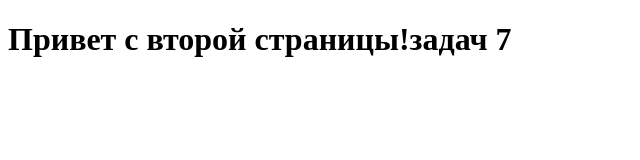
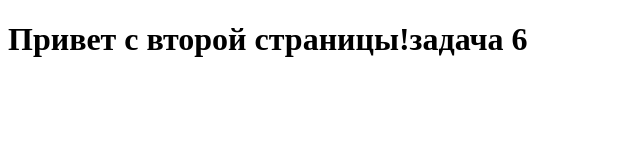
Before and after one commit to semin774-coder/semin774.github.io, a plain HTML site: page page2.html in a window 1280 px wide. Shown: the full height of the page, 0-640 px from the left. Drawn offline with Linux system fonts and the light colour scheme.

Commit message:
Update page2.html

```diff
--- a/page2.html
+++ b/page2.html
@@ -3,11 +3,11 @@
 <head>
     <meta charset="UTF-8">
     <meta name="viewport" content="width=device-width, initial-scale=1.0">
-    <title>Вторая страница задача 7</title>
+    <title>Вторая страница задача 6</title>
 
 </head>
 <body>
-    <h1>Привет с второй страницы!задач 7</h1>
+    <h1>Привет с второй страницы!задача 6</h1>
 
     </body>
 </html>
```
